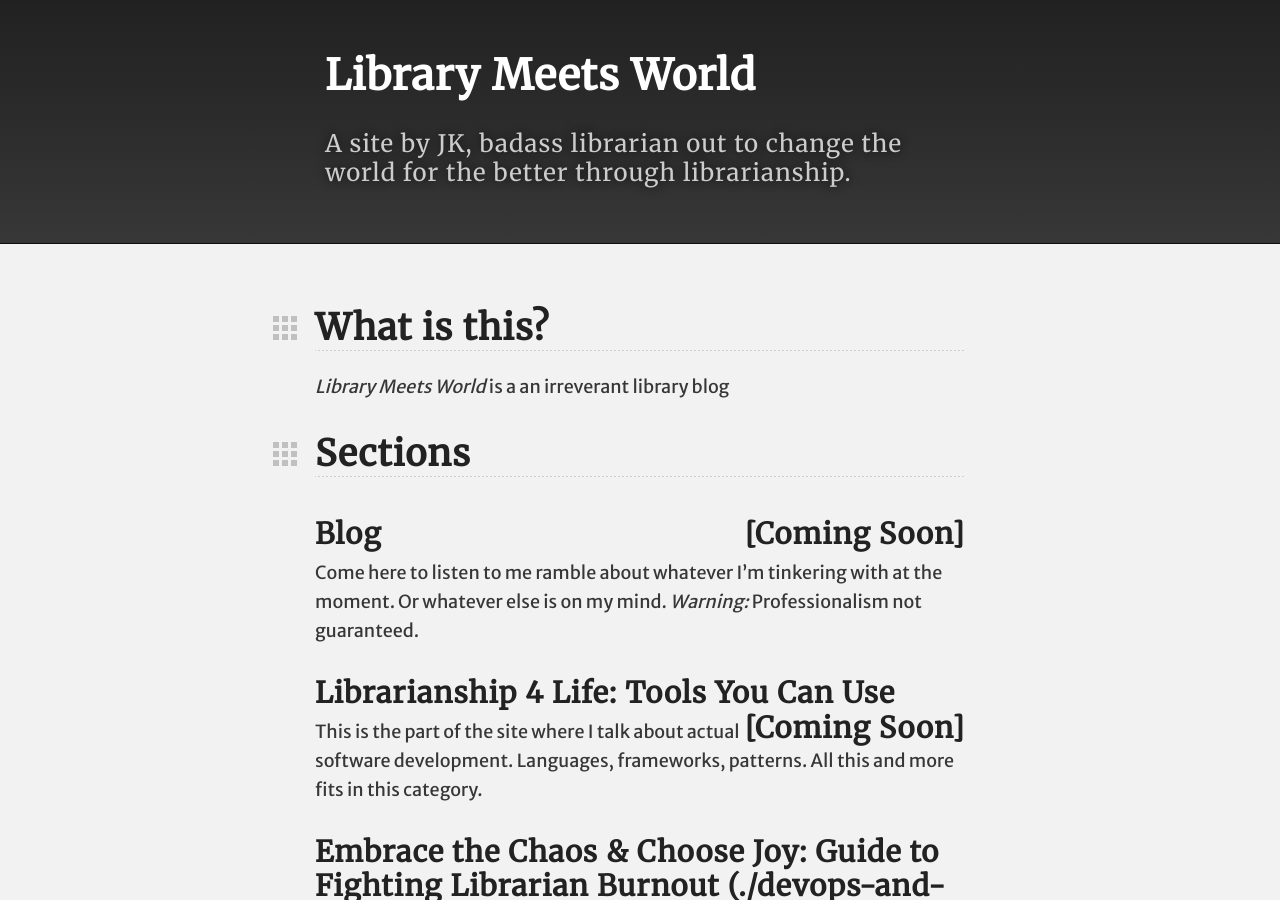
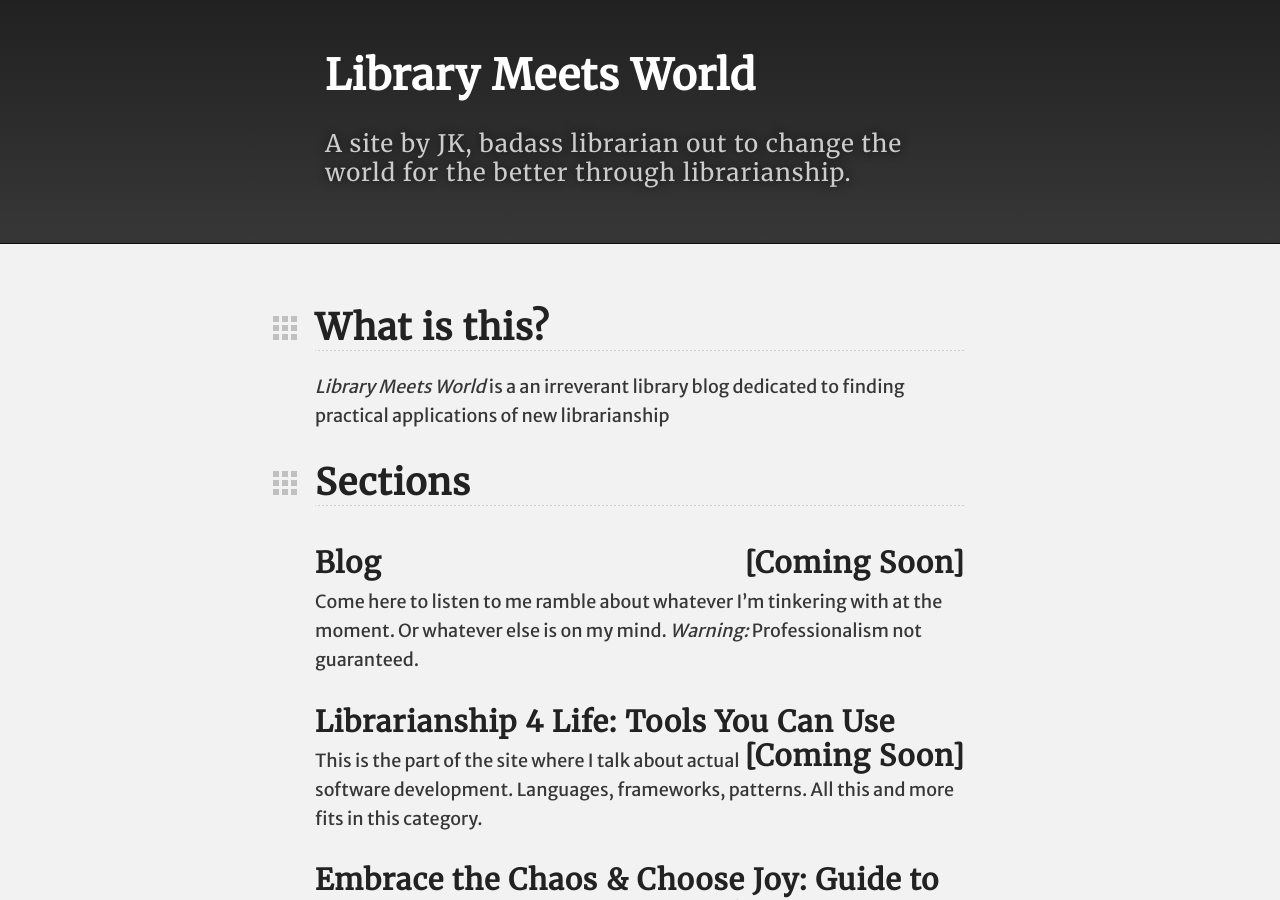
Before and after one commit to Waywocket/waywocket.github.io, a Jekyll site: the page built from index.md, in a window 1280 px wide and 900 px high. Built offline with Jekyll 4.4.1, drawn with Linux system fonts in a browser that asks for light colours; our own code applies the rules of GitHub Pages for plain Markdown files.

Commit message:
Update index.md

```diff
--- a/index.md
+++ b/index.md
@@ -2,7 +2,7 @@
 layout: home_page
 ---
 ## What is this?
-*Library Meets World* is a an irreverant library blog
+*Library Meets World* is a an irreverant library blog dedicated to finding practical applications of new librarianship
 
 ## Sections
 
```
